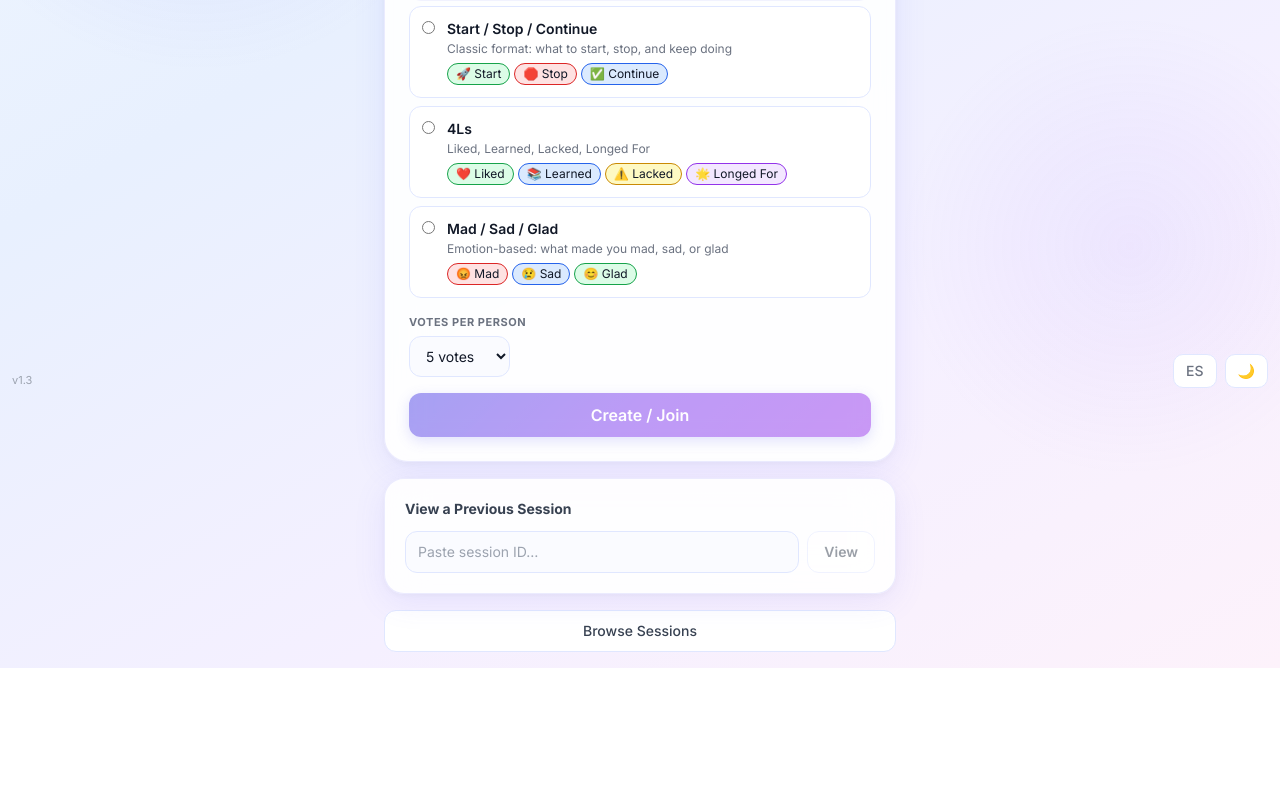
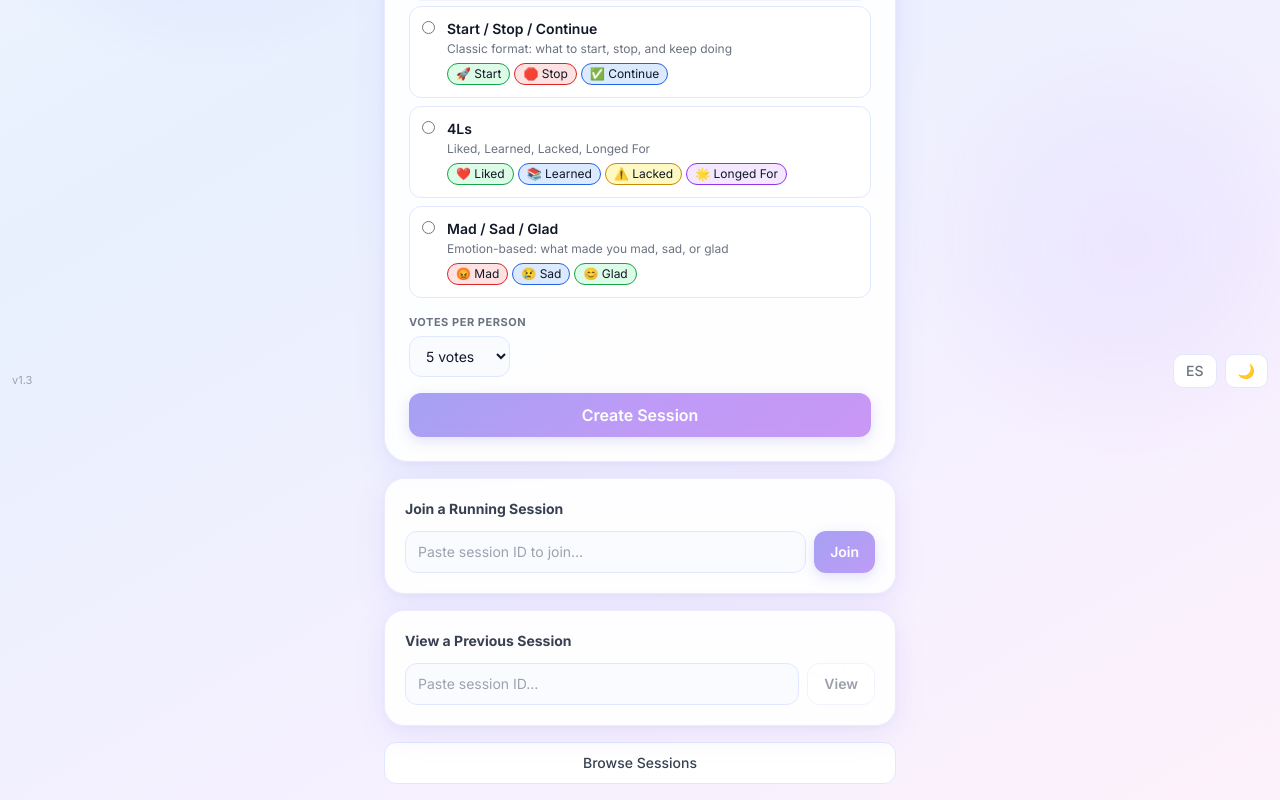
Before and after one commit to diegomenino/RWM-RetroWithMeni, a Next.js app: page /home in a window 1280 px wide. Shown: the part 404-1204 px from the top of the page. Before the commit the page ends 1072 px from the top, so only its background shows below. Built offline with nearby package versions, Linux system fonts and the light colour scheme.

Commit message:
Add Join Session panel and rename Create button; disable telemetry

```diff
--- a/app/home/page.tsx
+++ b/app/home/page.tsx
@@ -2,6 +2,7 @@
 
 import { useState } from 'react';
 import { CreateSessionForm } from '@/components/session/CreateSessionForm';
+import { JoinSessionForm } from '@/components/session/JoinSessionForm';
 import { LookupSessionForm } from '@/components/session/LookupSessionForm';
 import { SessionList } from '@/components/session/SessionList';
 import { useLanguage } from '@/components/providers/LanguageProvider';
@@ -23,6 +24,11 @@ export default function HomePage() {
         <div className="p-6 relative z-10" style={{ background: 'var(--surface)', backdropFilter: 'blur(20px)', borderRadius: '24px', border: '1px solid var(--border)', boxShadow: 'var(--panel-shadow)' }}>
           <h2 className="text-[17px] font-extrabold mb-4" style={{ color: 'var(--text)' }}>{t('home.createSession')}</h2>
           <CreateSessionForm />
+        </div>
+
+        <div className="p-5 mt-4 relative z-10" style={{ background: 'var(--surface)', backdropFilter: 'blur(20px)', borderRadius: '20px', border: '1px solid var(--border)', boxShadow: 'var(--panel-shadow)' }}>
+          <h2 className="text-sm font-bold mb-3" style={{ color: 'var(--text-secondary)' }}>{t('home.joinSession')}</h2>
+          <JoinSessionForm />
         </div>
 
         <div className="p-5 mt-4 relative z-10" style={{ background: 'var(--surface)', backdropFilter: 'blur(20px)', borderRadius: '20px', border: '1px solid var(--border)', boxShadow: 'var(--panel-shadow)' }}>
--- /dev/null
+++ b/components/session/JoinSessionForm.tsx
@@ -0,0 +1,54 @@
+'use client';
+
+import { useState } from 'react';
+import { useRouter } from 'next/navigation';
+import { useLanguage } from '@/components/providers/LanguageProvider';
+
+export function JoinSessionForm() {
+  const router = useRouter();
+  const { t } = useLanguage();
+  const [sessionId, setSessionId] = useState('');
+  const [loading, setLoading] = useState(false);
+  const [error, setError] = useState('');
+
+  async function handleSubmit(e: React.FormEvent) {
+    e.preventDefault();
+    const id = sessionId.trim();
+    if (!id) return;
+    setLoading(true);
+    setError('');
+    const res = await fetch(`/api/sessions/${id}`);
+    if (!res.ok) {
+      setError(t('form.sessionNotFound'));
+      setLoading(false);
+      return;
+    }
+    router.push(`/session/${id}`);
+  }
+
+  return (
+    <form onSubmit={handleSubmit} className="flex flex-col gap-2">
+      <div className="flex gap-2">
+        <input
+          type="text"
+          value={sessionId}
+          onChange={e => setSessionId(e.target.value)}
+          placeholder={t('form.pasteJoinId')}
+          className="flex-1 px-3 py-2.5 text-sm rounded-xl outline-none transition-all"
+          style={{ border: '1.5px solid var(--border-input)', background: 'var(--surface-dim)', color: 'var(--text)' }}
+          onFocus={e => { e.target.style.borderColor = 'var(--border-input-focus)'; e.target.style.boxShadow = '0 0 0 3px rgba(99,102,241,0.12)'; }}
+          onBlur={e => { e.target.style.borderColor = 'var(--border-input)'; e.target.style.boxShadow = 'none'; }}
+        />
+        <button
+          type="submit"
+          disabled={loading || !sessionId.trim()}
+          className="text-sm font-semibold px-4 py-2 rounded-xl text-white disabled:opacity-50 transition-all hover:-translate-y-px"
+          style={{ background: 'linear-gradient(135deg, #4f46e5, #7c3aed)', boxShadow: '0 4px 14px rgba(99,102,241,0.38)' }}
+        >
+          {loading ? '…' : t('form.joinSession')}
+        </button>
+      </div>
+      {error && <p className="text-red-500 text-xs bg-red-50 px-3 py-1.5 rounded-lg">{error}</p>}
+    </form>
+  );
+}
--- a/docker-compose.yml
+++ b/docker-compose.yml
@@ -13,6 +13,7 @@ services:
       - PORT=3000
       - DB_PATH=/app/data/retro.db
       - NEXT_PUBLIC_APP_URL=http://localhost:8100
+      - NEXT_TELEMETRY_DISABLED=1
     restart: unless-stopped
     healthcheck:
       test: ["CMD", "wget", "-qO-", "http://localhost:3000/api/health"]
--- a/lib/i18n/en.json
+++ b/lib/i18n/en.json
@@ -1,6 +1,7 @@
 {
   "home.subtitle": "Real-time collaborative retrospectives",
-  "home.createSession": "Create / Join Session",
+  "home.createSession": "Create Session",
+  "home.joinSession": "Join a Running Session",
   "home.viewSession": "View a Previous Session",
   "home.browseSessions": "Browse Sessions",
   "home.allSessions": "All Sessions",
@@ -12,7 +13,9 @@
   "form.vote": "vote",
   "form.votes": "votes",
   "form.creating": "Creating…",
-  "form.createSession": "Create / Join",
+  "form.createSession": "Create Session",
+  "form.joinSession": "Join",
+  "form.pasteJoinId": "Paste session ID to join…",
   "form.pasteSessionId": "Paste session ID…",
   "form.view": "View",
   "form.sessionNotFound": "Session not found. Check the ID and try again.",
--- a/lib/i18n/es.json
+++ b/lib/i18n/es.json
@@ -1,6 +1,7 @@
 {
   "home.subtitle": "Retrospectivas colaborativas en tiempo real",
-  "home.createSession": "Crear / Unirse a Sesión",
+  "home.createSession": "Crear Sesión",
+  "home.joinSession": "Unirse a una Sesión Activa",
   "home.viewSession": "Ver una Sesión Anterior",
   "home.browseSessions": "Ver Sesiones",
   "home.allSessions": "Todas las Sesiones",
@@ -12,7 +13,9 @@
   "form.vote": "voto",
   "form.votes": "votos",
   "form.creating": "Creando…",
-  "form.createSession": "Crear / Unirse",
+  "form.createSession": "Crear Sesión",
+  "form.joinSession": "Unirse",
+  "form.pasteJoinId": "Pega el ID de sesión para unirte…",
   "form.pasteSessionId": "Pega el ID de sesión…",
   "form.view": "Ver",
   "form.sessionNotFound": "Sesión no encontrada. Verifica el ID e intenta nuevamente.",
```
